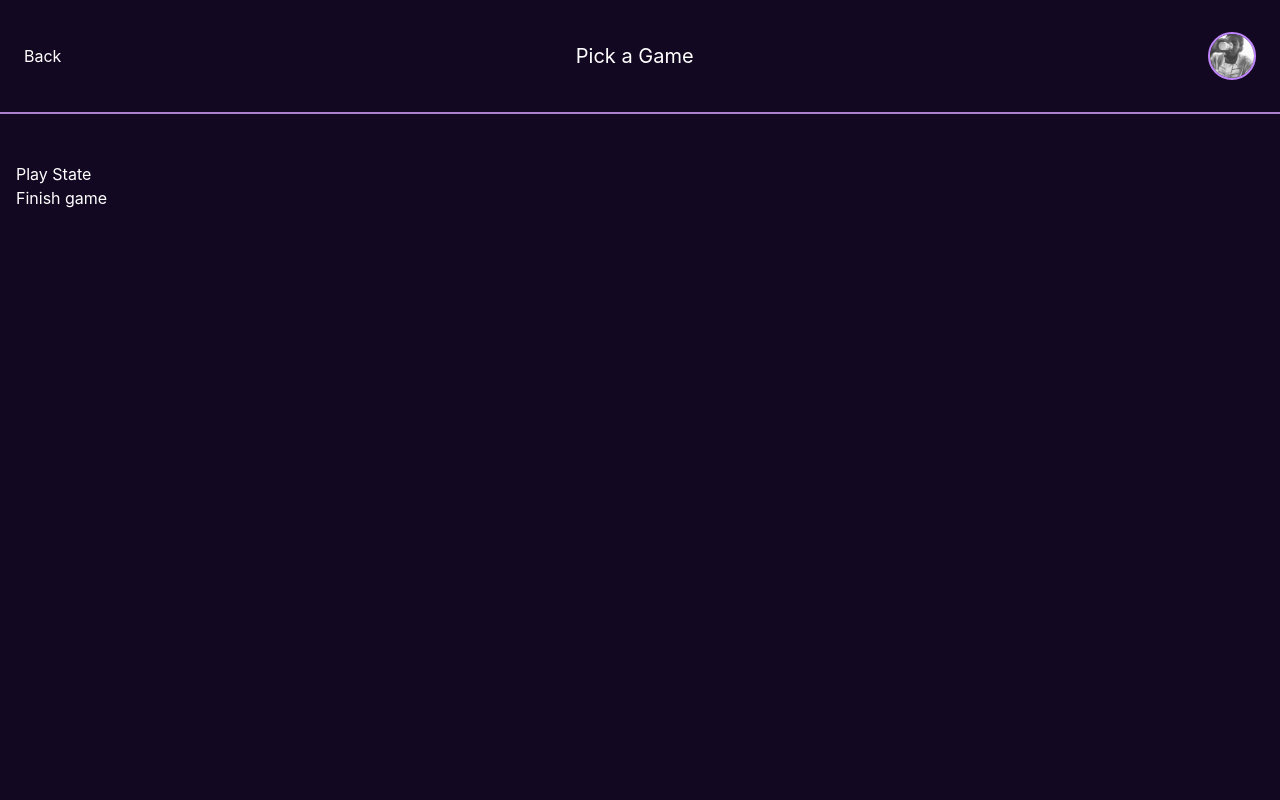
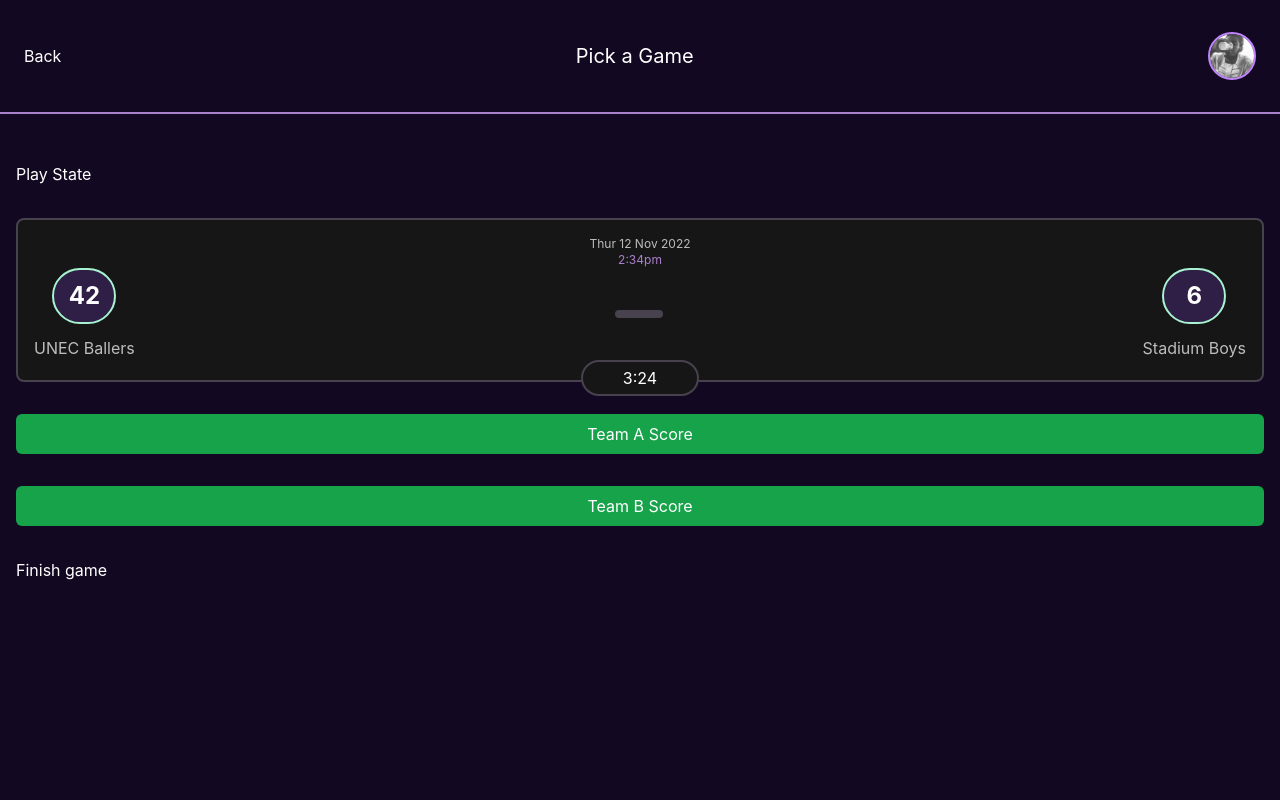
Before and after one commit to auleki/play-ball-client, a Next.js app: page /game/playing in a window 1280 px wide. Shown: the top 800 px of the page. Built offline with nearby package versions, Linux system fonts and the light colour scheme.

Commit message:
populate playing page

```diff
--- a/pages/game/playing.tsx
+++ b/pages/game/playing.tsx
@@ -1,12 +1,40 @@
-import React from 'react'
+import React, { useState } from 'react'
+import Button from '../../components/buttons/Button'
 import LinkButton from '../../components/buttons/LinkButton'
 import PageLayout from '../../components/layout/PageLayout'
+import Scoreboard from '../../components/macros/Scoreboard'
 
 const Playing = () => {
+    const [teamA, setTeamA] = useState({
+        name: "UNEC Ballers",
+        points: 42
+    })
+    const [teamB, setTeamB] = useState({
+        name: "Stadium Boys",
+        points: 6
+    })
+
+    function scoreBasket(team: string, points: number) {
+        switch (team) {
+            case "A":
+                setTeamA(team => ({ ...team, points: Number(team.points) + points }))
+                break
+            case "B":
+                setTeamB(team => ({ ...team, points: Number(team.points) + points }))
+            default:
+                "No valid team selected"
+        }
+    }
+
     return (
         <PageLayout>
-            <h1>Play State</h1>
-            <LinkButton path='/game/over' pathname='Finish game' />
+            <div className='flex flex-col gap-8'>
+                <h1 className="text-white">Play State</h1>
+                <Scoreboard teamA={teamA} teamB={teamB} />
+                <Button onClick={() => scoreBasket("A", 3)} text="Team A Score" />
+                <Button onClick={() => scoreBasket("B", 3)} text="Team B Score" />
+                <LinkButton path='/game/over' pathname='Finish game' />
+            </div>
         </PageLayout>
     )
 }
```
